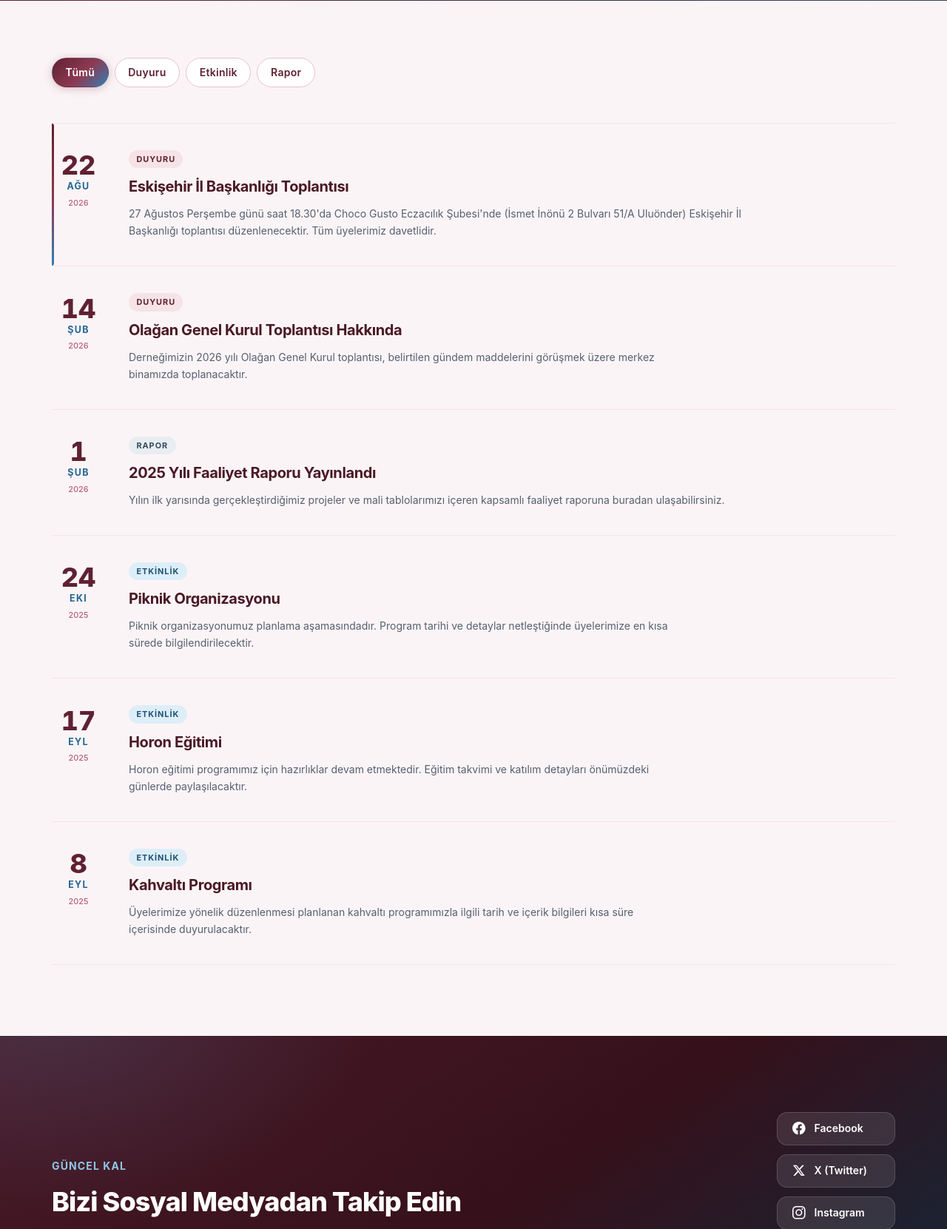
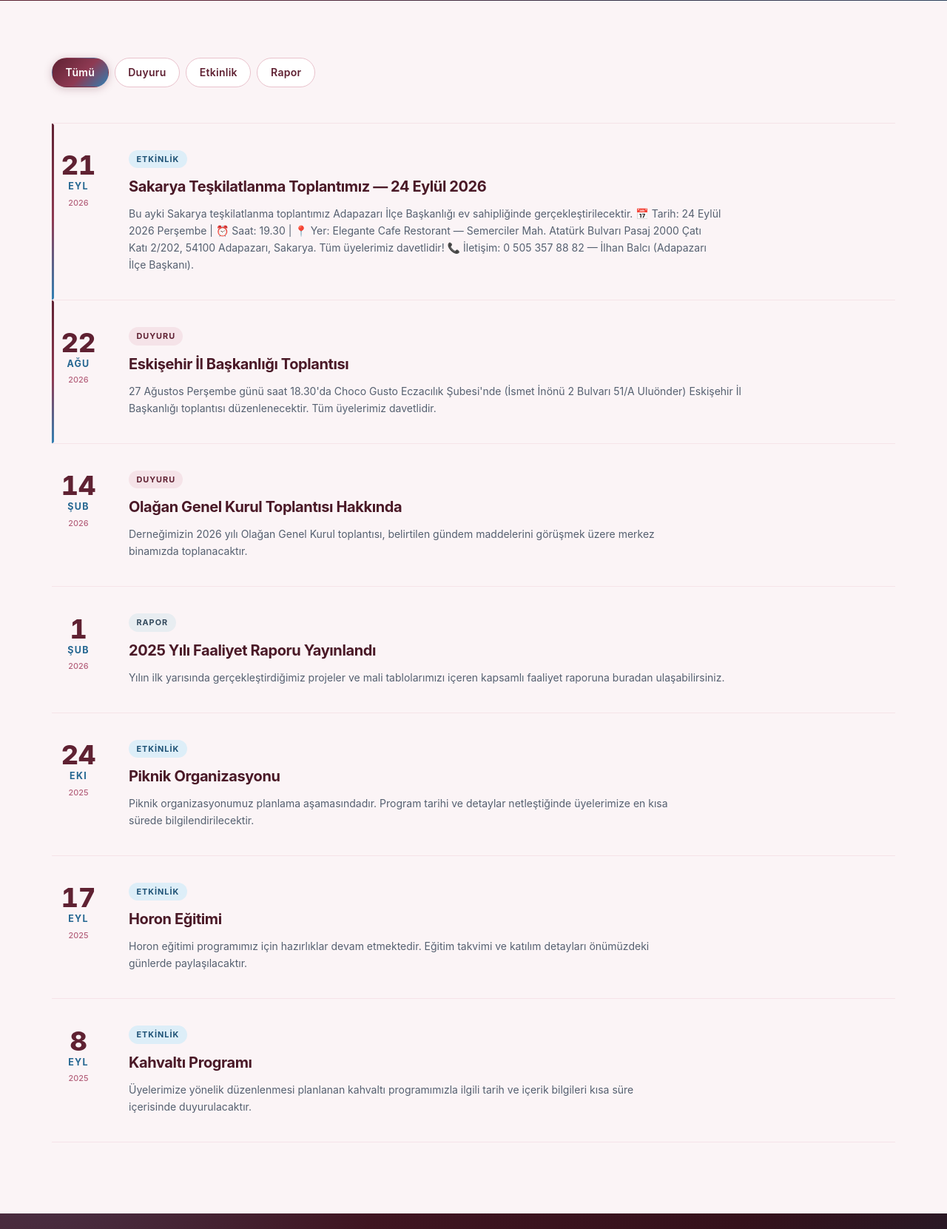
Before and after one commit to u3340513-a11y/tkcd, a PHP site: page /duyurular in a window 1280 px wide. Shown: the part 502-2163 px from the top of the page at 74% size. Run offline with PHP 8.4, Linux system fonts and the light colour scheme; some libraries are stand-ins or nearby versions.

Commit message:
feat: Sakarya Teşkilatlanma Toplantısı duyurusu eklendi (Eylül 2026)

```diff
--- a/resources/data/announcements.php
+++ b/resources/data/announcements.php
@@ -16,6 +16,18 @@ declare(strict_types=1);
  * @return list<array{slug:string,title:string,summary:string,category:string,published_at:string,highlighted:bool}>
  */
 return [
+    [
+        'slug'         => 'sakarya-teskilatlanma-toplantisi-eylul-2026',
+        'title'        => 'Sakarya Teşkilatlanma Toplantımız — 24 Eylül 2026',
+        'summary'      => 'Bu ayki Sakarya teşkilatlanma toplantımız Adapazarı İlçe Başkanlığı ev sahipliğinde '
+            . 'gerçekleştirilecektir. 📅 Tarih: 24 Eylül 2026 Perşembe | ⏰ Saat: 19.30 | '
+            . '📍 Yer: Elegante Cafe Restorant — Semerciler Mah. Atatürk Bulvarı Pasaj 2000 Çatı Katı 2/202, '
+            . '54100 Adapazarı, Sakarya. Tüm üyelerimiz davetlidir! '
+            . '📞 İletişim: 0 505 357 88 82 — İlhan Balcı (Adapazarı İlçe Başkanı).',
+        'category'     => 'etkinlik',
+        'published_at' => '2026-09-21',
+        'highlighted'  => true,
+    ],
     [
         'slug'         => 'eskisehir-il-baskanligi-toplantisi-agustos-2026',
         'title'        => 'Eskişehir İl Başkanlığı Toplantısı',
```
